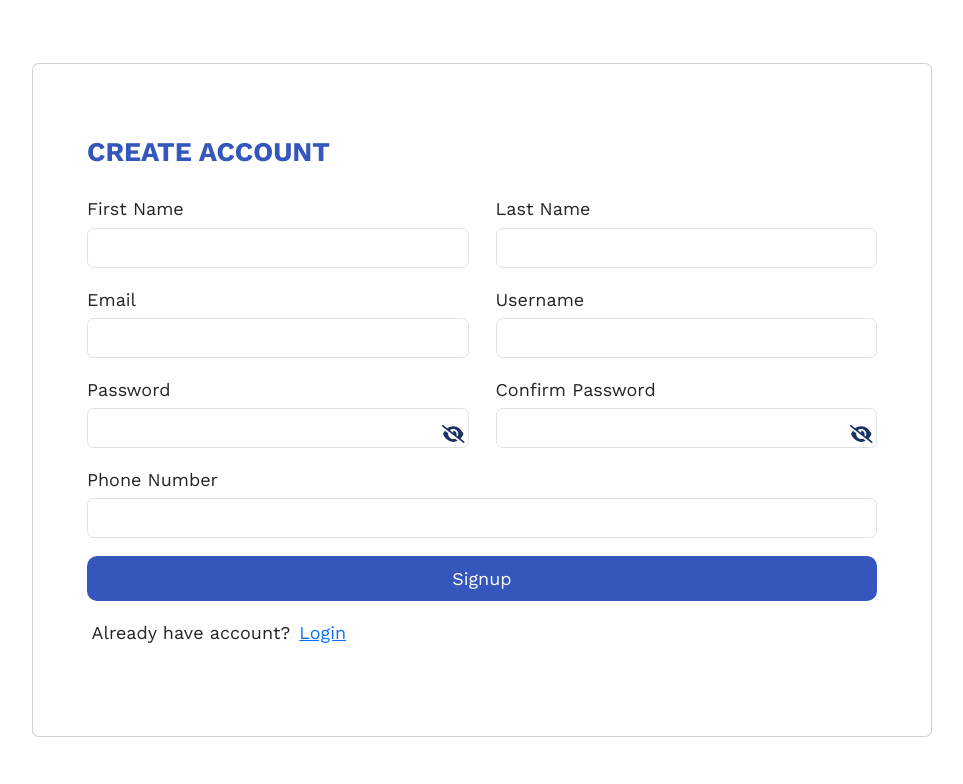
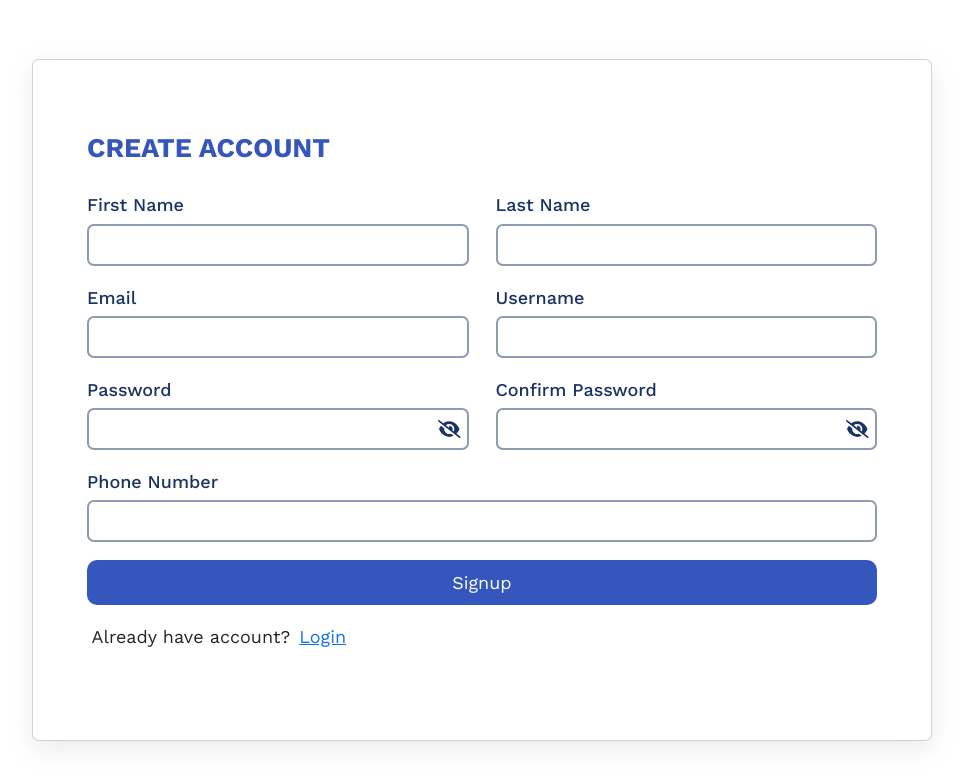
Before and after one commit to kiyakebe/asrat-funiture-v0, a React (Vite) app: page /signup in a window 1280 px wide. Shown: the top 784 px of the page, without its empty margins (158-1121 px from the left). Built offline with nearby package versions, Linux system fonts and the light colour scheme.

Commit message:
finished: user authentication

```diff
--- a/index.html
+++ b/index.html
@@ -4,7 +4,7 @@
     <meta charset="UTF-8" />
     <link rel="icon" type="image/svg+xml" href="/vite.svg" />
     <meta name="viewport" content="width=device-width, initial-scale=1.0" />
-    <title>Vite + React + TS</title>
+    <title>Asrat Furniture</title>
   </head>
   <body>
     <div id="root"></div>
--- a/package.json
+++ b/package.json
@@ -19,6 +19,7 @@
     "bootstrap": "^5.3.2",
     "react": "^18.2.0",
     "react-dom": "^18.2.0",
+    "react-hook-form": "7.43",
     "react-router-dom": "^6.18.0",
     "zod": "^3.22.4"
   },
--- a/src/App.tsx
+++ b/src/App.tsx
@@ -26,7 +26,7 @@ function App() {
 
         <Route path="/login" element={<Login />} />
         <Route path="/signup" element={<Signup />} />
-        <Route path="/reset-password" element={<ForgotPass />} />
+        <Route path="/resetpassword" element={<ForgotPass />} />
       </Routes>
     </Router>
   )
--- a/src/components/Authentication/ForgotPass.tsx
+++ b/src/components/Authentication/ForgotPass.tsx
@@ -1,7 +1,7 @@
 import { FieldValues, useForm } from "react-hook-form";
 import { z } from "zod";
 import { zodResolver } from "@hookform/resolvers/zod";
-import axios from "axios";
+import apiClient from "../../services/api-client";
 
 import style from "./style.module.css";
 
@@ -23,11 +23,10 @@ const ForgotPass = () => {
 
   const onSubmit = (data: FieldValues) => {
     console.log(data);
-    axios
-      .post("http://127.0.0.1:8000/auth/jwt/create/", data)
+    apiClient
+      .post("/auth/jwt/create/", data)
       .then((res) => {
-        localStorage.setItem("refresh", res.data.refresh);
-        localStorage.setItem("access", res.data.access);
+        console.log(res.data)
       })
       .catch((errors) => console.log(errors));
   };
@@ -46,7 +45,7 @@ const ForgotPass = () => {
           <h3 className={style.form_title}>Reset</h3>
         </div>
         <div className="my-3">
-          <label className="fs-6 w-100 form-label">
+          <label className="fs-6 w-100 cl-primary fw-medium ">
             Email
             <input
               type="text"
--- a/src/components/Authentication/Login.tsx
+++ b/src/components/Authentication/Login.tsx
@@ -2,7 +2,7 @@ import { FieldValues, useForm } from "react-hook-form";
 import { useState } from "react";
 import { z } from "zod";
 import { zodResolver } from "@hookform/resolvers/zod";
-import axios from "axios";
+import apiClient from "../../services/api-client";
 
 import { FontAwesomeIcon } from "@fortawesome/react-fontawesome";
 import { faEye, faEyeSlash } from "@fortawesome/free-solid-svg-icons";
@@ -31,7 +31,7 @@ const Login = () => {
 
   const onSubmit = (data: FieldValues) => {
     console.log(data);
-    axios
+    apiClient
       .post("http://127.0.0.1:8000/auth/jwt/create/", data)
       .then((res) => {
         localStorage.setItem("refresh", res.data.refresh);
@@ -53,8 +53,8 @@ const Login = () => {
         <div className="my-3">
           <h3 className={style.form_title}>Login</h3>
         </div>
-        <div className="m-2">
-          <label className="fs-6 w-100 form-label">
+        <div className="my-2">
+          <label className="fs-6 w-100 cl-primary fw-medium ">
             Username
             <input
               type="text"
@@ -68,7 +68,7 @@ const Login = () => {
         </div>
         <div className="my-2">
           <div className={`col-12 col-md mb-3 ${style.password_group}`}>
-            <label className="fs-6 w-100 form-label">
+            <label className="fs-6 w-100 form-label cl-primary fw-medium ">
               Password
               <input
                 type={viewPass ? "text" : "password"}
@@ -98,7 +98,7 @@ const Login = () => {
 
         <div className="mt-3 d-flex">
           <p className="mx-1">Forgot Password? </p>
-          <a href="/reset-password" className="mx-1">
+          <a href="/resetpassword" className="mx-1">
             Reset
           </a>
         </div>
@@ -110,7 +110,6 @@ const Login = () => {
           </a>
         </div>
       </form>
-
     </div>
   );
 };
--- a/src/components/Authentication/Signup.tsx
+++ b/src/components/Authentication/Signup.tsx
@@ -4,6 +4,7 @@ import { zodResolver } from "@hookform/resolvers/zod";
 import { useState } from "react";
 import { useNavigate } from "react-router-dom";
 import axios from "axios";
+import apiClient from "../../services/api-client";
 
 import { FontAwesomeIcon } from "@fortawesome/react-fontawesome";
 import { faEye, faEyeSlash } from "@fortawesome/free-solid-svg-icons";
@@ -52,8 +53,8 @@ const Signup = () => {
   } = useForm<FormData>({ resolver: zodResolver(schema) });
 
   const onSubmit = (data: FieldValues) => {
-    axios
-      .post("http://127.0.0.1:8000/auth/users/", data)
+    apiClient
+      .post("/auth/users/", data)
       .then((res) => {
         console.log(res.status === 201);
         if (res.status === 201) {
@@ -82,7 +83,7 @@ const Signup = () => {
           </div>
           <div className="row">
             <div className="col-12 col-md-6 mb-3">
-              <label className={`fs-6 w-100 ${style.form_label}`}>
+              <label className={`fs-6 w-100 cl-primary fw-medium `}>
                 First Name
                 <input
                   type="text"
@@ -95,7 +96,7 @@ const Signup = () => {
               )}
             </div>
             <div className="col-12 col-md-6 mb-3">
-              <label className={`fs-6 w-100 ${style.form_label}`}>
+              <label className={`fs-6 w-100 cl-primary fw-medium `}>
                 Last Name
                 <input
                   type="text"
@@ -111,7 +112,7 @@ const Signup = () => {
 
           <div className="row">
             <div className="col-12 col-md mb-3">
-              <label className={`fs-6 w-100 ${style.form_label}`}>
+              <label className={`fs-6 w-100 cl-primary fw-medium `}>
                 Email
                 <input
                   type="email"
@@ -124,7 +125,7 @@ const Signup = () => {
               )}
             </div>
             <div className="col-12 col-md mb-3">
-              <label className={`fs-6 w-100 ${style.form_label}`}>
+              <label className={`fs-6 w-100 cl-primary fw-medium `}>
                 Username
                 <input
                   type="text"
@@ -140,7 +141,7 @@ const Signup = () => {
 
           <div className="row">
             <div className={`col-12 col-md mb-3 ${style.password_group}`}>
-              <label  className={`fs-6 w-100 ${style.form_label}`}>
+              <label  className={`fs-6 w-100 cl-primary fw-medium `}>
                 Password
                 <input
                   type={viewPass ? "text" : "password"}
@@ -164,7 +165,7 @@ const Signup = () => {
               )}
             </div>
             <div className={`col-12 col-md mb-3 ${style.password_group}`}>
-              <label  className={`fs-6 w-100 ${style.form_label}`}>
+              <label  className={`fs-6 w-100 cl-primary fw-medium `}>
                 Confirm Password
                 <input
                   type={viewPassC ? "text" : "password"}
@@ -189,7 +190,7 @@ const Signup = () => {
           </div>
           <div className="row">
             <div className="col-12 col-md mb-3">
-              <label className={`fs-6 w-100 ${style.form_label}`}>
+              <label className={`fs-6 w-100 cl-primary fw-medium `}>
                 Phone Number
                 <input
                   type="text"
--- a/src/components/Authentication/style.module.css
+++ b/src/components/Authentication/style.module.css
@@ -1,9 +1,10 @@
 .form {
   width: clamp(50rem, 25rem + 1vw, 30rem);
-
+  box-shadow: rgba(149, 157, 165, 0.2) 0px 8px 24px;
 }
 .form_login {
   width: clamp(30rem, 25rem + 1vw, 30rem);
+  box-shadow: rgba(149, 157, 165, 0.2) 0px 8px 24px;
 }
 .form_title {
   color: rgb(52, 86, 189);
@@ -12,14 +13,15 @@
 .form_input {
   margin-top: 0.3rem;
   padding: 0.3rem 0.5rem;
+  border: 2px solid var(--cl-primary-light);
 }
 .password_group {
   position: relative;
 }
 .password_toggler {
   position: absolute;
-  right: 1rem;
-  top: 2.5rem;
+  right: 1.2rem;
+  top: 2.2rem;
 }
 .form_button {
   padding: 0.5rem;
--- a/src/index.css
+++ b/src/index.css
@@ -24,7 +24,7 @@
   font-size: 18px;
 
   --cl-primary: #1B3264;
-  /* --cl-primary-light: #5263a0; */
+  --cl-primary-light: #1b32647d;
 
   --cl-secondary: #FFB902;
   /* --cl-secondary-light: #fe8f75; */
--- /dev/null
+++ b/src/services/api-client.ts
@@ -0,0 +1,5 @@
+import axios from "axios";
+
+export default axios.create({
+    baseURL: "http://127.0.0.1:8000"
+})
```
Also changed, not shown: 1 other file (tests, documents, lock files or other folders).
